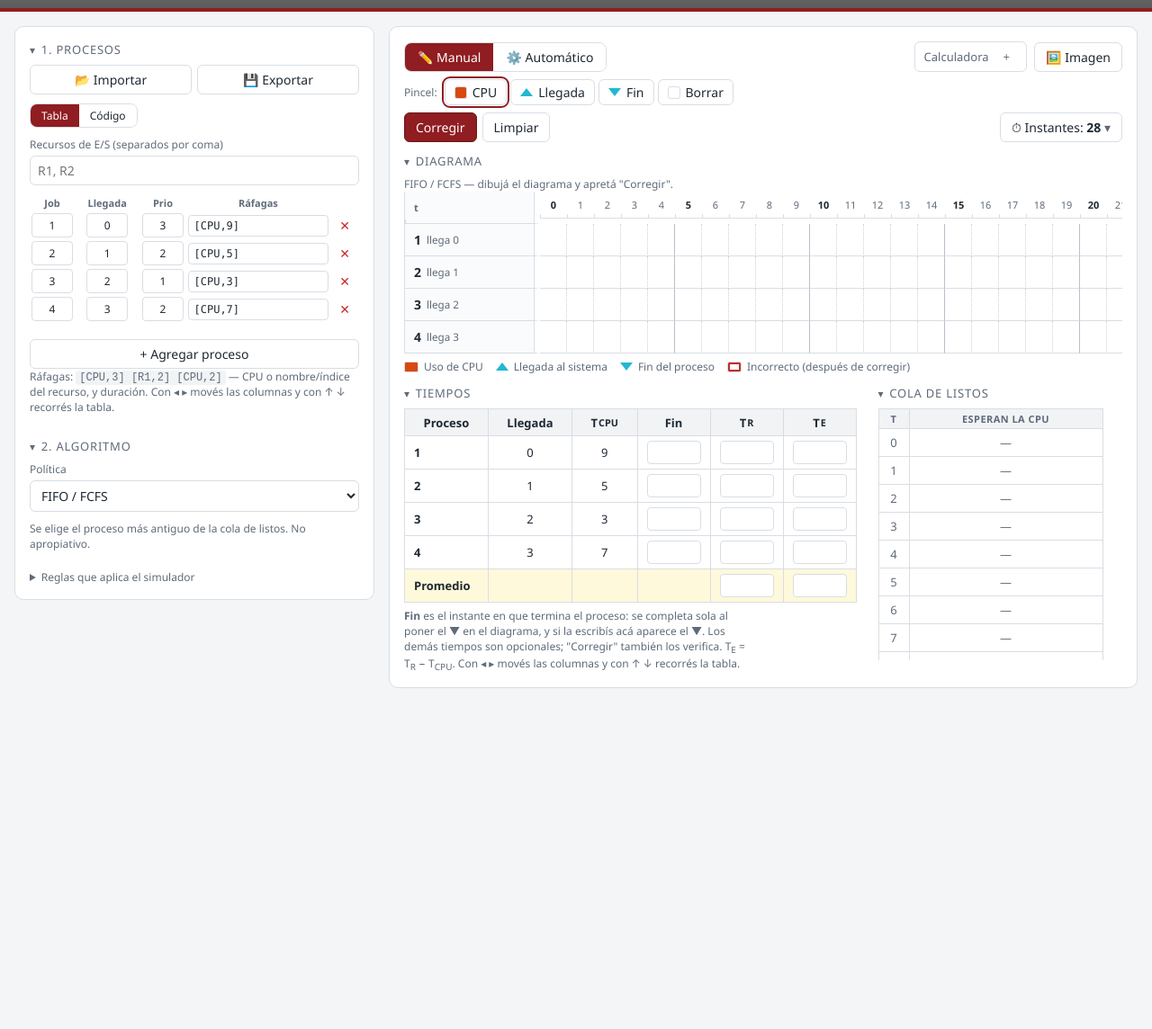
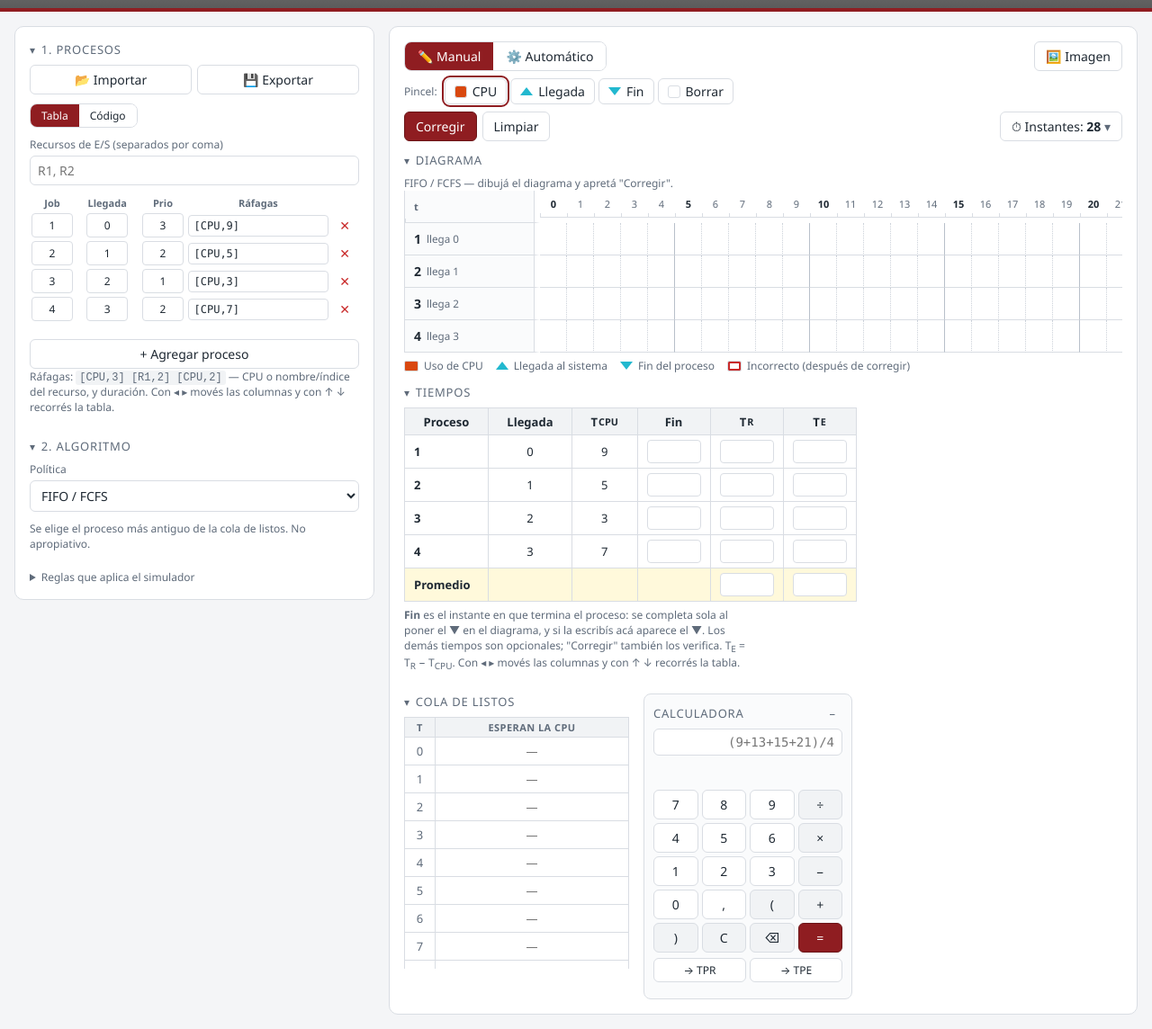
Before and after one commit to TomasCielli/rplanif, a website: page index.html in a window 1280 px wide. Shown: the part 51-1195 px from the top of the page at 90% size. Before the commit the page ends 832 px from the top, so only its background shows below. Drawn offline with Linux system fonts and the light colour scheme.

Commit message:
feat: calculadora junto a la cola de listos, con envío a TPR y TPE
- La calculadora vuelve a la fila de tiempos, a la derecha de la cola; las
  dos van agrupadas, así nunca se separan cuando la fila no entra a lo ancho
- Botones → TPR y → TPE: ponen el resultado en el campo de promedio
  correspondiente (si la expresión está incompleta no hacen nada) y
  descartan el veredicto anterior de ese campo
- Se muestra abierta en su nuevo lugar (migración de la preferencia guardada)

```diff
--- a/css/styles.css
+++ b/css/styles.css
@@ -238,21 +238,18 @@ details.popover > summary:hover { border-color: var(--muted); background: var(--
 .metrics-row { display: flex; flex-wrap: wrap; gap: 24px; align-items: flex-start; }
 .metrics-row > :first-child { flex: 0 1 auto; min-width: 0; }
 .metrics-row .hint { max-width: 380px; margin-top: 6px; }
-.calc { position: relative; }
-.calc-head { display: flex; align-items: center; gap: 8px; cursor: move; user-select: none; touch-action: none;
-  border: 1px solid var(--border); background: var(--panel); border-radius: 6px; padding: 5px 10px; }
-.calc-head:hover { border-color: var(--muted); background: var(--panel-2); }
-.calc-title { font-size: 13px; color: var(--muted); }
+.calc { width: 232px; border: 1px solid var(--border); border-radius: 8px; padding: 10px; background: var(--panel-2); flex: 0 0 auto; }
+.calc.collapsed { width: auto; min-width: 150px; }
+.calc.collapsed .calc-body { display: none; }
+.calc-head { display: flex; align-items: center; justify-content: space-between; gap: 8px; cursor: move; user-select: none; touch-action: none; margin-bottom: 6px; }
+.calc.collapsed .calc-head { margin-bottom: 0; }
+.calc-title { font-size: 13px; text-transform: uppercase; letter-spacing: .06em; color: var(--muted); }
 .calc-actions { display: flex; gap: 2px; }
-.calc-body { position: absolute; right: 0; top: calc(100% + 6px); z-index: 40; width: 232px;
-  background: var(--panel); border: 1px solid var(--border); border-radius: 8px; padding: 10px; box-shadow: 0 8px 24px rgba(0,0,0,.2); }
-.calc.collapsed .calc-body { display: none; }
-/* flotante: se despega de la barra y arrastra el panel entero */
-.calc.floating { position: fixed; z-index: 50; width: 232px; border: 1px solid var(--border); border-radius: 8px;
-  padding: 10px; background: var(--panel); box-shadow: 0 8px 24px rgba(0,0,0,.25); }
-.calc.floating .calc-head { border: 0; background: transparent; padding: 0; margin-bottom: 6px; }
-.calc.floating .calc-body { position: static; width: auto; border: 0; padding: 0; box-shadow: none; }
+/* flotante: se despega de la fila y se arrastra por la pantalla */
+.calc.floating { position: fixed; z-index: 50; background: var(--panel); box-shadow: 0 8px 24px rgba(0,0,0,.25); }
 .calc.dragging { opacity: .92; }
+.calc-send { display: flex; gap: 4px; margin-top: 6px; }
+.calc-send button { flex: 1; padding: 4px 0; font-size: 12px; }
 .calc input { width: 100%; padding: 6px 8px; border: 1px solid var(--border); border-radius: 6px; font-family: Consolas, "Courier New", monospace; font-size: 14px; text-align: right; }
 .calc-result { font-size: 20px; font-weight: 600; text-align: right; min-height: 28px; margin: 4px 0 6px; font-variant-numeric: tabular-nums; }
 .calc-result.err { font-size: 12px; font-weight: 400; color: var(--muted); }
@@ -286,7 +283,8 @@ details.popover > summary:hover { border-color: var(--muted); background: var(--
   .metrics-row > :first-child { width: 100%; }
   .metrics-box th, .metrics-box td { padding: 4px 6px; font-size: 12px; }
   .metrics-box table input { width: 52px; }
-  .calc-body { right: auto; left: 0; }
+  .calc { width: 100%; }
+  .calc.collapsed { width: auto; }
   .proc-table input.num { width: 40px; }
   .proc-table input.bursts { min-width: 90px; }
   .feedback ul { max-height: 160px; }
@@ -307,7 +305,10 @@ table:hover .colhead .mv, .colhead .mv:focus-visible { opacity: 1; }
 
 /* ---------- Cola de listos ---------- */
 .readyq { max-height: 280px; overflow: auto; width: 250px; }
-.metrics-row > #sec-ready { flex: 0 0 auto; }
+/* la cola y la calculadora viajan juntas: si no entran al lado de la tabla, bajan
+   las dos, pero la calculadora nunca se separa de la cola */
+.side-tools { display: flex; gap: 16px; align-items: flex-start; flex-wrap: wrap; }
+.side-tools > * { flex: 0 0 auto; }
 .readyq-table { border-collapse: collapse; font-size: 13px; width: 100%; }
 .readyq-table th, .readyq-table td { border: 1px solid var(--border); padding: 3px 8px; }
 .readyq-table th { background: var(--panel-3); font-weight: 600; font-size: 11px; color: var(--muted); text-transform: uppercase; letter-spacing: .04em; position: sticky; top: 0; }
--- a/index.html
+++ b/index.html
@@ -104,27 +104,6 @@ TAREA ''1'' PRIORIDAD=2 INICIO=0
             <button id="mode-auto" role="tab">⚙️ Automático</button>
           </div>
           <span class="spacer"></span>
-          <div class="calc" id="calc">
-            <div class="calc-head" id="calc-head" title="Arrastrá para mover la calculadora">
-              <span class="calc-title">Calculadora</span>
-              <span class="calc-actions">
-                <button id="calc-dock" class="mini hidden" title="Volver a acoplar junto a la tabla">⤓</button>
-                <button id="calc-min" class="mini" title="Minimizar / restaurar">–</button>
-              </span>
-            </div>
-            <div class="calc-body">
-            <input type="text" id="calc-expr" data-cap="calc" maxlength="80" inputmode="text" placeholder="(9+13+15+21)/4" autocomplete="off" spellcheck="false">
-            <div id="calc-result" class="calc-result">&nbsp;</div>
-            <div class="calc-keys" id="calc-keys">
-              <button data-k="7">7</button><button data-k="8">8</button><button data-k="9">9</button><button data-k="÷" class="op">÷</button>
-              <button data-k="4">4</button><button data-k="5">5</button><button data-k="6">6</button><button data-k="×" class="op">×</button>
-              <button data-k="1">1</button><button data-k="2">2</button><button data-k="3">3</button><button data-k="−" class="op">−</button>
-              <button data-k="0">0</button><button data-k=",">,</button><button data-k="(" class="op">(</button><button data-k="+" class="op">+</button>
-              <button data-k=")" class="op">)</button><button data-a="clear" class="op" title="Borrar todo">C</button><button data-a="back" class="op" title="Borrar el último carácter">⌫</button><button data-a="eq" class="eq" title="Calcular (Enter)">=</button>
-            </div>
-            <ul id="calc-history" class="calc-history" title="Clic en un resultado para reutilizarlo"></ul>
-            </div>
-          </div>
           <button id="btn-image" title="Descargar el diagrama que se ve como imagen PNG">🖼️ Imagen</button>
         </div>
         <!-- fila 2: pinceles (sólo manual) -->
@@ -167,10 +146,37 @@ TAREA ''1'' PRIORIDAD=2 INICIO=0
             <summary>Tiempos</summary>
             <div id="metrics"></div>
           </details>
-          <details class="box" id="sec-ready" open>
-            <summary>Cola de listos</summary>
-            <div id="ready" class="readyq"></div>
-          </details>
+          <div class="side-tools">
+            <details class="box" id="sec-ready" open>
+              <summary>Cola de listos</summary>
+              <div id="ready" class="readyq"></div>
+            </details>
+            <div class="calc" id="calc">
+              <div class="calc-head" id="calc-head" title="Arrastrá para mover la calculadora">
+                <span class="calc-title">Calculadora</span>
+                <span class="calc-actions">
+                  <button id="calc-dock" class="mini hidden" title="Volver a acoplar junto a la tabla">⤓</button>
+                  <button id="calc-min" class="mini" title="Minimizar / restaurar">–</button>
+                </span>
+              </div>
+              <div class="calc-body">
+              <input type="text" id="calc-expr" data-cap="calc" maxlength="80" inputmode="text" placeholder="(9+13+15+21)/4" autocomplete="off" spellcheck="false">
+              <div id="calc-result" class="calc-result">&nbsp;</div>
+              <div class="calc-keys" id="calc-keys">
+                <button data-k="7">7</button><button data-k="8">8</button><button data-k="9">9</button><button data-k="÷" class="op">÷</button>
+                <button data-k="4">4</button><button data-k="5">5</button><button data-k="6">6</button><button data-k="×" class="op">×</button>
+                <button data-k="1">1</button><button data-k="2">2</button><button data-k="3">3</button><button data-k="−" class="op">−</button>
+                <button data-k="0">0</button><button data-k=",">,</button><button data-k="(" class="op">(</button><button data-k="+" class="op">+</button>
+                <button data-k=")" class="op">)</button><button data-a="clear" class="op" title="Borrar todo">C</button><button data-a="back" class="op" title="Borrar el último carácter">⌫</button><button data-a="eq" class="eq" title="Calcular (Enter)">=</button>
+              </div>
+              <div class="calc-send">
+                <button data-send="tr" title="Poner el resultado en el promedio T_R (TPR)">→ TPR</button>
+                <button data-send="te" title="Poner el resultado en el promedio T_E (TPE)">→ TPE</button>
+              </div>
+              <ul id="calc-history" class="calc-history" title="Clic en un resultado para reutilizarlo"></ul>
+              </div>
+            </div>
+          </div>
         </div>
       </section>
 
--- a/js/app.js
+++ b/js/app.js
@@ -1150,6 +1150,21 @@
       preview();
     }
 
+    // manda el resultado al promedio correspondiente de la tabla de tiempos
+    function sendTo(which) {
+      var v = QP.evaluate(expr.value);
+      if (v === null) { preview(); return; }
+      state.manualMetrics.avg = state.manualMetrics.avg || {};
+      state.manualMetrics.avg[which] = Math.round(v * 100) / 100;
+      if (state.diff) delete state.diff.metrics['avg:' + which];   // el valor cambió: ya no vale el veredicto
+      render();
+      persist();
+    }
+
+    document.querySelectorAll('.calc-send button').forEach(function (btn) {
+      btn.addEventListener('click', function () { sendTo(btn.dataset.send); });
+    });
+
     expr.addEventListener('input', function () { capInput(expr); preview(); });
     expr.addEventListener('keydown', function (e) {
       if (e.key === 'Enter' || e.key === '=') { e.preventDefault(); compute(); }
@@ -1183,8 +1198,13 @@
   /* ---------------- bloques plegables y calculadora movible ---------------- */
 
   (function layoutUI() {
-    var ui = { sections: {}, calc: { floating: false, x: 0, y: 0, collapsed: true } };
+    var ui = { sections: {}, calc: { floating: false, x: 0, y: 0, collapsed: false } };
     try { ui = Object.assign(ui, JSON.parse(localStorage.getItem('rplanif.ui') || '{}')); } catch (e) { /* sin storage */ }
+    if (ui.calcPlacement !== 'row') {          // se mudó junto a la cola de listos: ahí entra abierta
+      ui.calcPlacement = 'row';
+      ui.calc.collapsed = false;
+      ui.calc.floating = false;
+    }
     function saveUI() { try { localStorage.setItem('rplanif.ui', JSON.stringify(ui)); } catch (e) { /* sin storage */ } }
 
     // secciones: recordar abierto/cerrado
```
Also changed, not shown: README.md.
